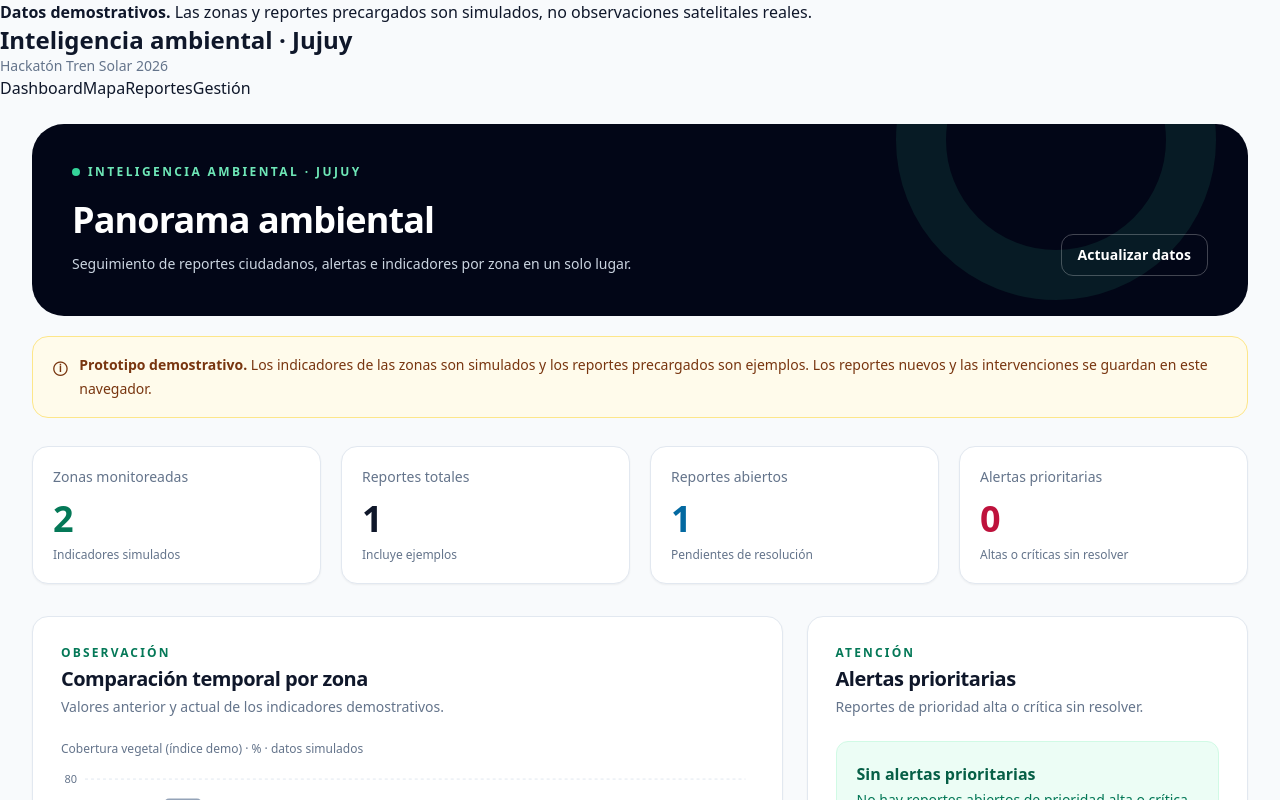
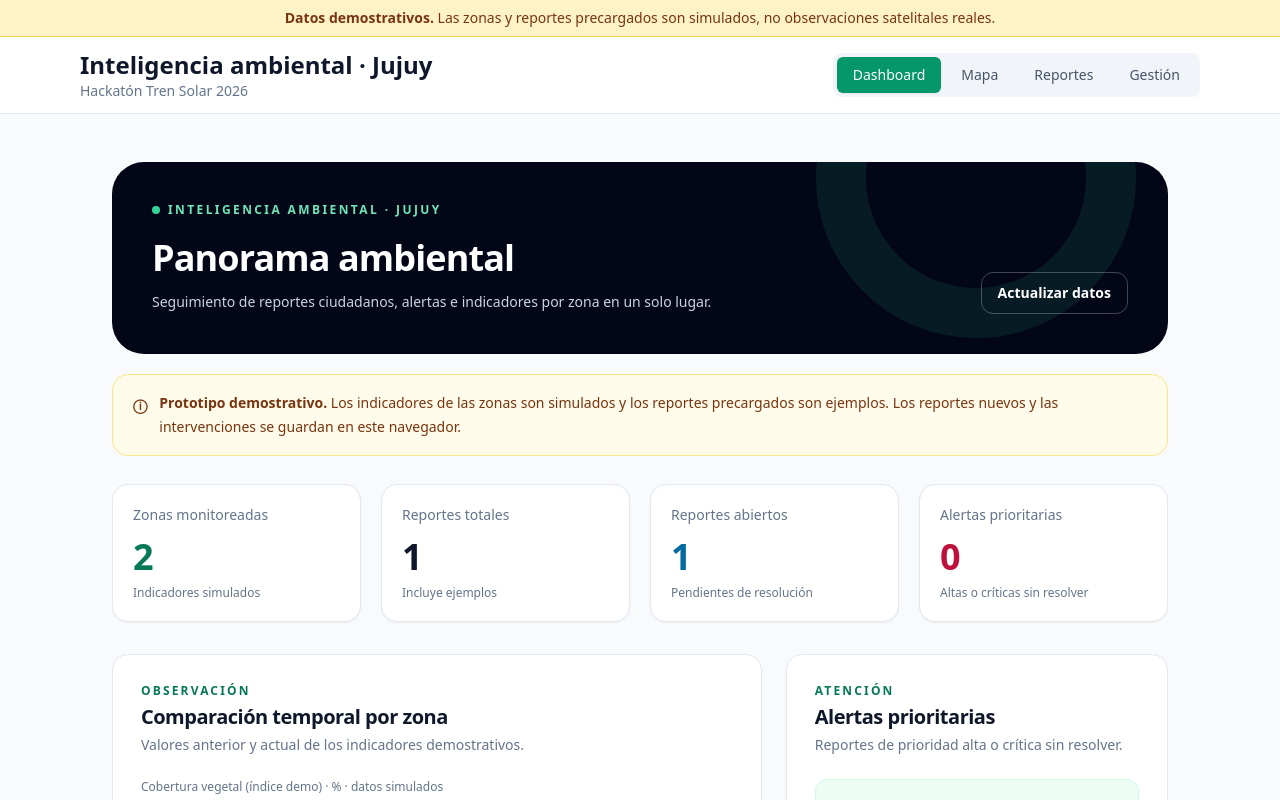
Before and after one commit to Flowower2000/hackaton-tren-solar, a React (Vite) app: page / in a window 1280 px wide. Shown: the top 800 px of the page. Built offline with nearby package versions, Linux system fonts and the light colour scheme.

Commit message:
feat(app): ocultar navegación al imprimir
Ajusta estilos de impresión en la rama feature/app-shell-integracion.

```diff
--- a/src/styles/globals.css
+++ b/src/styles/globals.css
@@ -2,3 +2,20 @@
 @tailwind components;
 @tailwind utilities;
 body { @apply bg-slate-50 text-slate-900; }
+
+@layer components {
+  .app-shell { @apply flex min-h-screen flex-col; }
+  .demo-banner { @apply bg-amber-100 px-4 py-2 text-center text-sm text-amber-900 border-b border-amber-300; }
+  .app-header { @apply sticky top-0 z-[1000] border-b border-slate-200 bg-white/95 backdrop-blur; }
+  .app-header-inner { @apply mx-auto flex max-w-6xl flex-col gap-3 px-4 py-3 md:flex-row md:items-center md:justify-between; }
+  .app-nav { @apply grid grid-cols-4 gap-1 rounded-lg bg-slate-100 p-1 md:flex; }
+  .nav-tab { @apply rounded-md px-2 py-2 text-center text-sm font-medium text-slate-600 transition-colors hover:bg-white hover:text-slate-900 focus:outline-none focus-visible:ring-2 focus-visible:ring-emerald-500 sm:px-4; }
+  .nav-tab[aria-current='page'] { @apply bg-emerald-600 text-white shadow-sm hover:bg-emerald-600 hover:text-white; }
+  .app-main { @apply mx-auto w-full max-w-6xl flex-1 px-4 py-6; }
+  .app-footer { @apply border-t border-slate-200 py-4 text-center text-xs text-slate-500; }
+}
+
+@media print {
+  .app-header { position: static; border: 0; }
+  .app-nav, .app-footer { display: none; }
+}
```
